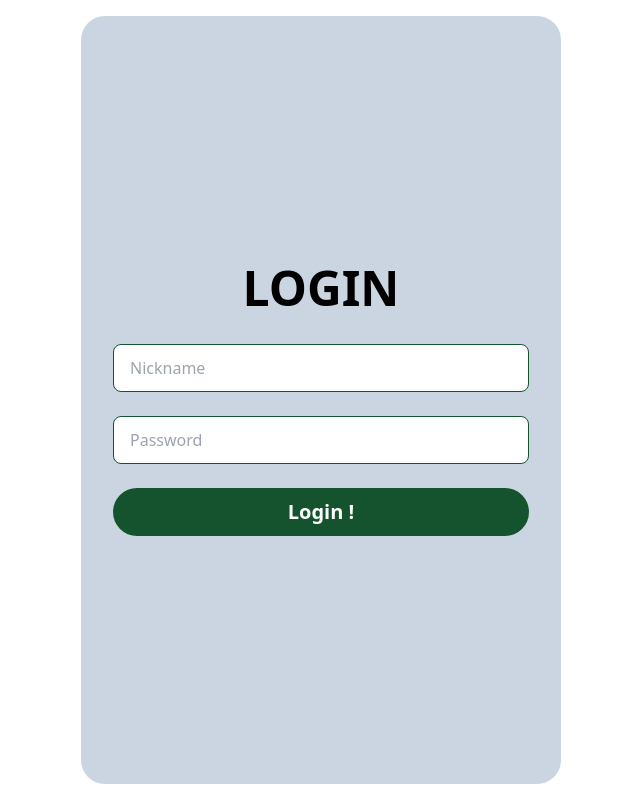
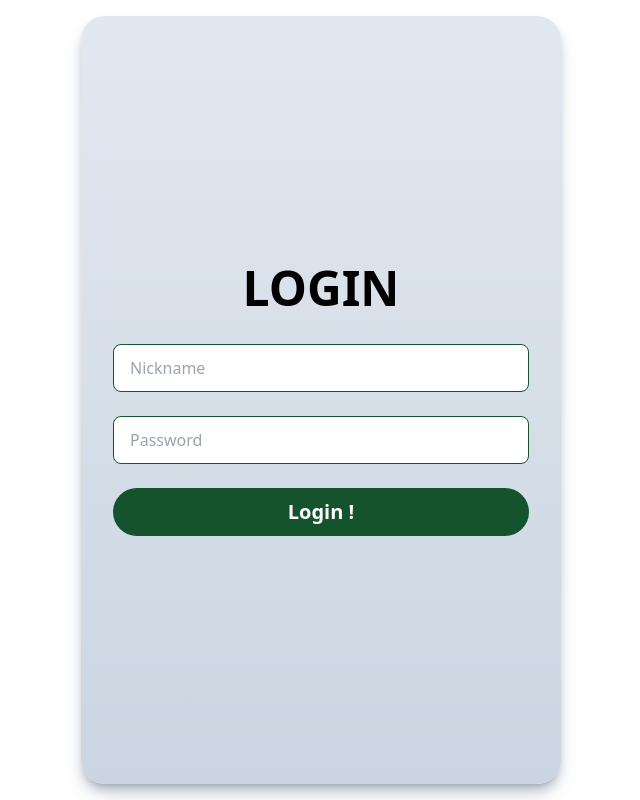
Before and after one commit to becodeorg/hamilton-7-hiking-project-david-maxime, a PHP site: page /views/login.view.php in a window 1280 px wide. Shown: the whole page, without its empty margins (319-959 px from the left). Run offline with PHP 8.4, Linux system fonts and the light colour scheme; some libraries are stand-ins or nearby versions.

Commit message:
Login Page pretty much done

```diff
--- a/src/views/login.view.php
+++ b/src/views/login.view.php
@@ -13,7 +13,7 @@
     <main class="flex justify-center items-center  h-screen">
 
         <!-- CONTAINER -->
-        <section class="container bg-slate-300 w-[30rem] h-[48rem] rounded-3xl flex justify-center items-center">
+        <section class="container bg-gradient-to-t from-slate-300 to-slate-200 shadow-lg shadow-slate-500/50 w-[30rem] h-[48rem] rounded-3xl flex justify-center items-center">
 
         <!-- CONTENT -->
             <div class="content w-[26rem] h-[36rem] flex flex-col justify-center items-center">
```
